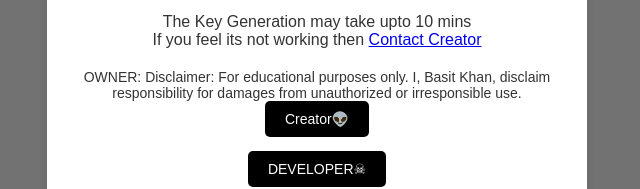
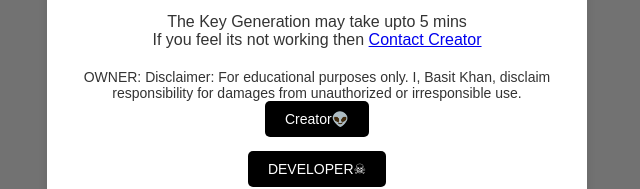
Before and after one commit to kingbasitoo/Hamster-keys-, a plain HTML site: page index.html in a window 1280 px wide. Shown: the part 468-657 px from the top of the page, 319-959 px from the left. Drawn offline with Linux system fonts and the light colour scheme.

Commit message:
index.html

```diff
--- a/index.html
+++ b/index.html
@@ -58,7 +58,7 @@
         </div>
         <div class="mycodes">
             <p>
-                The Key Generation may take upto 10 mins<br>
+                The Key Generation may take upto 5 mins<br>
                 If you feel its not working then <a href="https://www.facebook.com/Basitkhanfb">Contact Creator</a>
         </div>
         <div class="footer">
```
